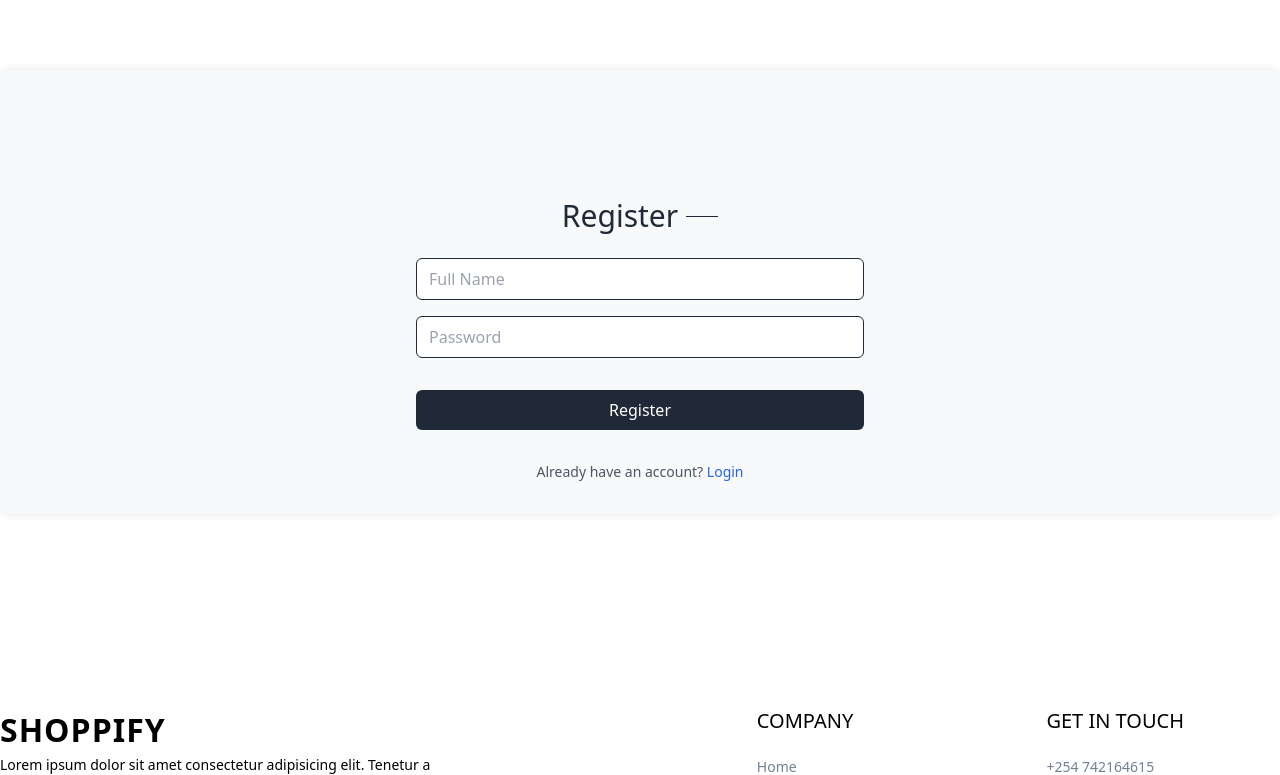
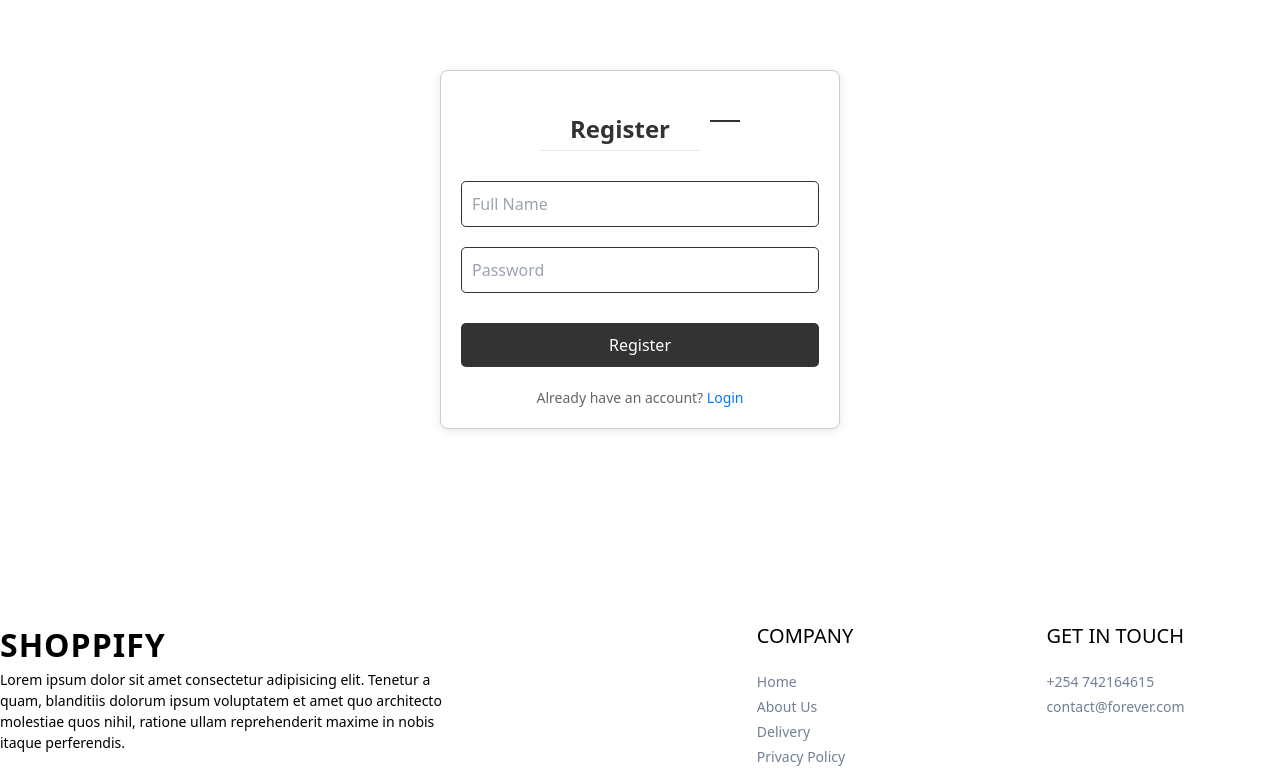
Before and after one commit to Kenneth12222/shoppify_blue_print, a Flask app: page /register in a window 1280 px wide. Shown: the part 73-848 px from the top of the page. Run offline with Flask 3, Linux system fonts and the light colour scheme.

Commit message:
comit form

```diff
--- a/static/css/cart.css
+++ b/static/css/cart.css
@@ -1,39 +1,169 @@
-.container {
-    background-color: #f8f9fa;
-    padding: 2rem;
-    border-radius: 10px;
-    box-shadow: 0 0 10px rgba(0, 0, 0, 0.1);
+.shopping-cart {
+    width: 750px;
+    height: 423px;
+    margin: 80px auto;
+    background: #FFFFFF;
+    box-shadow: 1px 2px 3px 0px rgba(0,0,0,0.10);
+    border-radius: 6px;
+
+    display: flex;
+    flex-direction: column;
   }
 
-h2 {
-    color: #343a40;
-    font-weight: 600;
-    margin-bottom: 1.5rem;
+  .title {
+    height: 60px;
+    border-bottom: 1px solid #E1E8EE;
+    padding: 20px 30px;
+    color: #5E6977;
+    font-size: 18px;
+    font-weight: 400;
   }
 
-.table th, .table td {
-    vertical-align: middle;
-    text-align: center;
+  .item {
+    padding: 20px 30px;
+    height: 120px;
+    display: flex;
   }
 
-.table th {
-    background-color: #343a40;
-    color: #fff;
-    font-weight: 700;
+  .item:nth-child(3) {
+    border-top:  1px solid #E1E8EE;
+    border-bottom:  1px solid #E1E8EE;
   }
 
-.table td {
-    color: #495057;
+
+  .buttons {
+    position: relative;
+    padding-top: 30px;
+    margin-right: 60px;
+  }
+  .delete-btn,
+  .like-btn {
+    display: inline-block;
+    Cursor: pointer;
+  }
+  .delete-btn {
+    width: 18px;
+    height: 17px;
+    background: url(&amp;amp;quot;delete-icn.svg&amp;amp;quot;) no-repeat center;
   }
 
-.btn-outline-primary:hover, .btn-outline-danger:hover {
-    color: #fff;
+  .like-btn {
+    position: absolute;
+    top: 9px;
+    left: 15px;
+    background: url('twitter-heart.png');
+    width: 60px;
+    height: 60px;
+    background-size: 2900%;
+    background-repeat: no-repeat;
   }
 
-.empty-cart-message {
+  .is-active {
+    animation-name: animate;
+    animation-duration: .8s;
+    animation-iteration-count: 1;
+    animation-timing-function: steps(28);
+    animation-fill-mode: forwards;
+  }
+
+  @keyframes animate {
+    0%   { background-position: left;  }
+    50%  { background-position: right; }
+    100% { background-position: right; }
+  }
+
+  .image {
+    margin-right: 50px;
+  }
+
+  /* Let’s add some basic style to  product name and description.  */
+  .description {
+    padding-top: 10px;
+    margin-right: 60px;
+    width: 115px;
+  }
+
+  .description span {
+    display: block;
+    font-size: 14px;
+    color: #43484D;
+    font-weight: 400;
+  }
+
+  .description span:first-child {
+    margin-bottom: 5px;
+  }
+  .description span:last-child {
+    font-weight: 300;
+    margin-top: 8px;
+    color: #86939E;
+  }
+
+  .quantity {
+    padding-top: 20px;
+    margin-right: 60px;
+  }
+  .quantity input {
+    -webkit-appearance: none;
+    border: none;
     text-align: center;
-    color: #6c757d;
-    font-size: 1.25rem;
-    font-weight: 500;
-    margin-top: 2rem;
+    width: 32px;
+    font-size: 16px;
+    color: #43484D;
+    font-weight: 300;
   }
+
+  button[class*=btn] {
+    width: 30px;
+    height: 30px;
+    background-color: #E1E8EE;
+    border-radius: 6px;
+    border: none;
+    cursor: pointer;
+  }
+  .minus-btn img {
+    margin-bottom: 3px;
+  }
+  .plus-btn img {
+    margin-top: 2px;
+  }
+
+  button:focus,
+  input:focus {
+    outline:0;
+  }
+
+  .total-price {
+    width: 83px;
+    padding-top: 27px;
+    text-align: center;
+    font-size: 16px;
+    color: #43484D;
+    font-weight: 300;
+  }
+
+  @media (max-width: 800px) {
+    .shopping-cart {
+      width: 100%;
+      height: auto;
+      overflow: hidden;
+    }
+    .item {
+      height: auto;
+      flex-wrap: wrap;
+      justify-content: center;
+    }
+    .image img {
+      width: 50%;
+    }
+    .image,
+    .quantity,
+    .description {
+      width: 100%;
+      text-align: center;
+      margin: 6px 0;
+    }
+    .buttons {
+      margin-right: 20px;
+    }
+  }
--- /dev/null
+++ b/static/css/register.css
@@ -0,0 +1,83 @@
+#register-container {
+    /* font-family: Arial, sans-serif;
+    background-color: #f0f0f0;
+    margin: 0;
+    padding: 0;
+    display: flex;
+    justify-content: center;
+    align-items: center;
+    height: 100vh; */
+}
+
+.form-container {
+    display: flex;
+    flex-direction: column;
+    align-items: center;
+    width: 100%;
+    max-width: 400px;
+    margin: auto;
+    padding: 20px;
+    background-color: #fff;
+    border: 1px solid #ccc;
+    border-radius: 8px;
+    box-shadow: 0 2px 10px rgba(0, 0, 0, 0.1);
+}
+
+.title-container {
+    display: flex;
+    align-items: center;
+    gap: 10px;
+    margin-bottom: 20px;
+}
+
+.title {
+    font-size: 24px;
+    font-weight: bold;
+    color: #333;
+}
+
+.lines {
+    border-top: 2px solid #333;
+    width: 30px;
+}
+
+.input-field {
+    width: 100%;
+    padding: 10px;
+    margin: 10px 0;
+    border: 1px solid #333;
+    border-radius: 5px;
+    font-size: 16px;
+    color: #333;
+}
+
+.submit-button {
+    width: 100%;
+    padding: 10px;
+    background-color: #333;
+    color: #fff;
+    border: none;
+    border-radius: 5px;
+    cursor: pointer;
+    font-size: 16px;
+    margin-top: 20px;
+}
+
+.submit-button:hover {
+    background-color: #555;
+}
+
+.login-text {
+    margin-top: 20px;
+    font-size: 14px;
+    color: #666;
+}
+
+.login-link {
+    color: #007bff;
+    text-decoration: none;
+}
+
+.login-link:hover {
+    text-decoration: underline;
+}
--- a/static/js/app.js
+++ b/static/js/app.js
@@ -2,7 +2,6 @@ document.addEventListener('DOMContentLoaded', () => {
     const menuIcon = document.querySelector("#fas-bars");
     const closeIcon = document.querySelector('#closeIcon');
     const navMenu = document.querySelector('nav ul');
-    const overlay = document.querySelector('.overlay');
 
     menuIcon.addEventListener('click', () => {
         openMenu();
@@ -12,41 +11,20 @@ document.addEventListener('DOMContentLoaded', () => {
         closeMenu();
     });
 
-    overlay.addEventListener('click', () => {
-        closeMenu();
-    });
-
+    // Function to open the menu
     function openMenu() {
-        navMenu.style.right = '0';
-        overlay.style.display = 'block';
+        navMenu.style.right = '0'; // Open the menu
     }
 
+    // Function to close the menu
     function closeMenu() {
-        navMenu.style.right = '-300px';
-        overlay.style.display = 'none';
+        navMenu.style.right = '-300px'; // Close the menu
     }
 
-    // Toggle menu functionality
-    function toggleMenu() {
-        if (navMenu.style.right === '-300px') {
-            openMenu();
-        } else {
-            closeMenu();
-        }
-    }
-
-    menuIcon.addEventListener('click', () => {
-        toggleMenu();
-    });
-
-    closeIcon.addEventListener('click', () => {
-        toggleMenu();
-    });
-
-    // Keyboard accessibility
+    // Close the menu on pressing the Escape key for accessibility
     document.addEventListener('keydown', (event) => {
         if (event.key === 'Escape') {
             closeMenu();
         }
     });
-})
+});
--- a/templates/base.html
+++ b/templates/base.html
@@ -7,9 +7,14 @@
     <meta charset="UTF-8">
     <meta name="viewport" content="width=device-width, initial-scale=1.0">
     <title>{% block title %}{% endblock %}</title>
+
     <link rel="stylesheet" href="{{ url_for('static', filename='css/styles.css') }}">
     <link rel="stylesheet" href="{{ url_for('static', filename='css/cart.css') }}">
     <link rel="stylesheet" href="{{ url_for('static', filename='css/collection.css') }}">
+    <link rel="stylesheet" href="{{ url_for('static', filename='css/register.css') }}">
+    <link rel="stylesheet" href="{{ url_for('static', filename='css/login.html') }}">
+
+
     <link rel="stylesheet" href="https://cdnjs.cloudflare.com/ajax/libs/font-awesome/5.15.3/css/all.min.css">
     <!-- Tailwind CSS CDN -->
     <link rel="stylesheet" href="https://cdnjs.cloudflare.com/ajax/libs/font-awesome/5.15.1/css/all.min.css">
@@ -52,7 +57,7 @@
             </ul>
 
             <!-- Auth and cart links on the right -->
-            <div class=" auth-cart-links">
+            <div class="auth-cart-links">
                 <i class="fas fa-search"></i>
                 <div class="dropdown-group">
                     <i class="fas fa-user"></i>
--- a/templates/cart.html
+++ b/templates/cart.html
@@ -66,4 +66,6 @@
     <p class="text-center text-gray-500 text-lg mt-4">Your cart is empty.</p>
     {% endif %}
 </div>
+
+
 {% endblock %}
--- a/templates/index.html
+++ b/templates/index.html
@@ -28,7 +28,7 @@
 
       <div class="container">
           <div class="header">
-              <div>Latest Collection</div>
+              <h2>Latest Collection</h2>
               <p>
                   Lorem ipsum dolor, sit amet consectetur adipisicing elit. Illo soluta iusto aut officia.
               </p>
@@ -58,8 +58,7 @@
             <div class="shopping-banner-text">
                 <strong>Collection</strong>
                 <h3>Stylish Bag and Shoes</h3>
-                <p>Lorem ipsum dolor sit amet consectetur adipisicing elit. Omnis consequuntur, obcaecati hic sunt nisi,
-                </p>
+                <p>Lorem ipsum dolor sit amet consectetur adipisicing elit. Omnis consequuntur, obcaecati hic sunt nisi,</p>
                 <a href="#">Shop Now</a>
             </div>
             <div class="shopping-banner-img">
--- a/templates/login.html
+++ b/templates/login.html
@@ -35,6 +35,4 @@
    </p>
 </form>
 
-
-
 {% endblock %}
--- a/templates/register.html
+++ b/templates/register.html
@@ -1,34 +1,32 @@
+
+
 {% extends 'base.html' %}
 {% block title %}Register{% endblock %}
 
 {% block content %}
-<form method="POST" class="flex flex-col items-center w-full max-w-md m-auto mt-14 gap-4 text-gray-800">
+<section id="register-container">
+    <form method="POST" class="form-container">
         <!-- Title and Horizontal Line -->
-    <div class='inline-flex items-center gap-2 mb-2 mt-10'>
-        <p class="prata-regular text-3xl">Register</p>
-        <hr class="border-t border-gray-800 w-8">
+        <div class="title-container">
+            <p class="title">Register</p>
+            <hr class="lines">
         </div>
 
         <!-- Name Input -->
-    <input type="text" id="username" name="username" class="w-full px-3 py-2 border border-gray-800 rounded-md" placeholder="Full Name" required>
-
-    <!-- Email Input -->
-    <!-- <input type="email" class="w-full px-3 py-2 border border-gray-800 rounded-md" placeholder="Email" required> -->
+        <input type="text" id="username" name="username" class="input-field" placeholder="Full Name" required>
 
         <!-- Password Input -->
-    <input type="password" id="password" name="password" class="w-full px-3 py-2 border border-gray-800 rounded-md" placeholder="Password" required>
-
-    <!-- Confirm Password Input -->
-    <!-- <input type="password" class="w-full px-3 py-2 border border-gray-800 rounded-md" placeholder="Confirm Password" required> -->
+        <input type="password" id="password" name="password" class="input-field" placeholder="Password" required>
 
         <!-- Submit Button -->
-    <button type="submit" class="w-full bg-gray-800 text-white py-2 mt-4 rounded-md">Register</button>
+        <button type="submit" class="submit-button">Register</button>
 
         <!-- Login Link -->
-    <p class="text-sm text-gray-600 mt-4">
+        <p class="login-text">
             Already have an account?
-        <a href="/login" class="text-blue-600 hover:underline">Login</a>
+            <a href="/login" class="login-link">Login</a>
         </p>
     </form>
 
+</section>
 {% endblock %}
```
Also changed, not shown: static/css/login.css (added, +101 -0 lines), static/css/styles.css (+87 -69 lines), README.md, database.db. Lines whose indentation alone changed are shown as unchanged.
